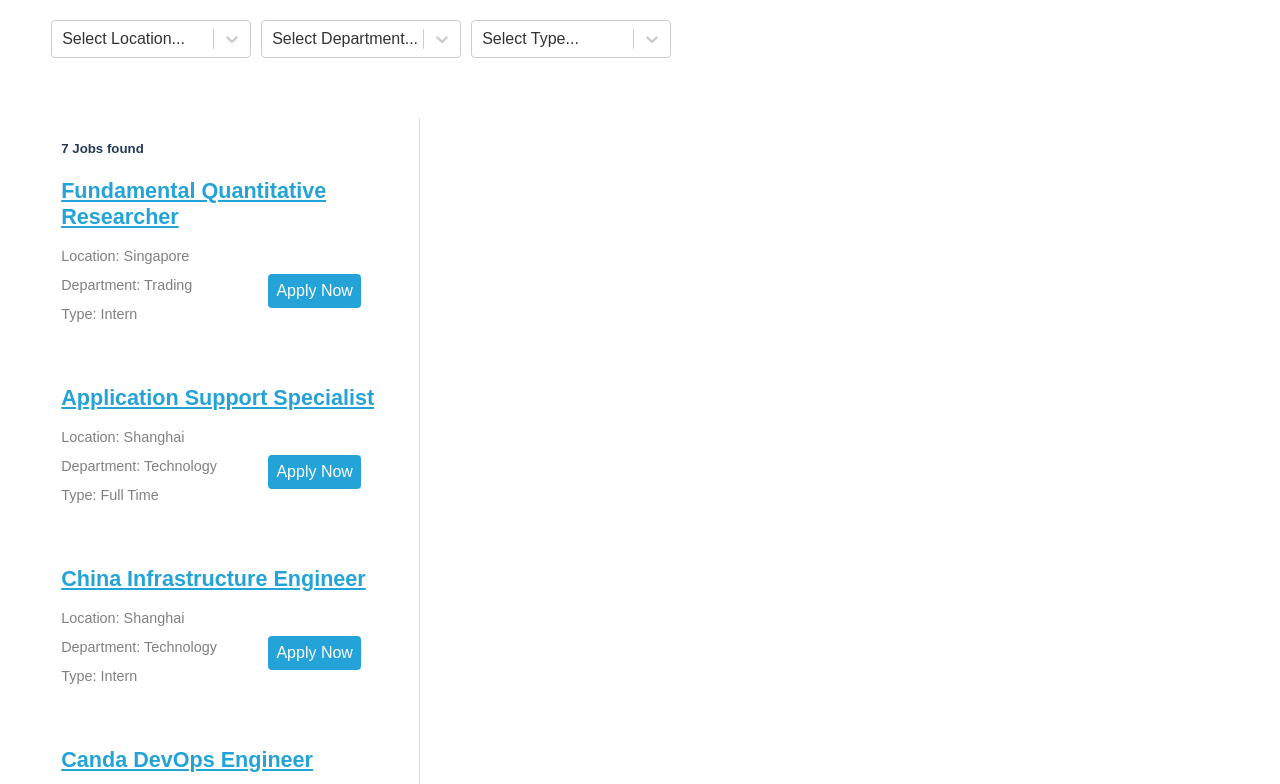
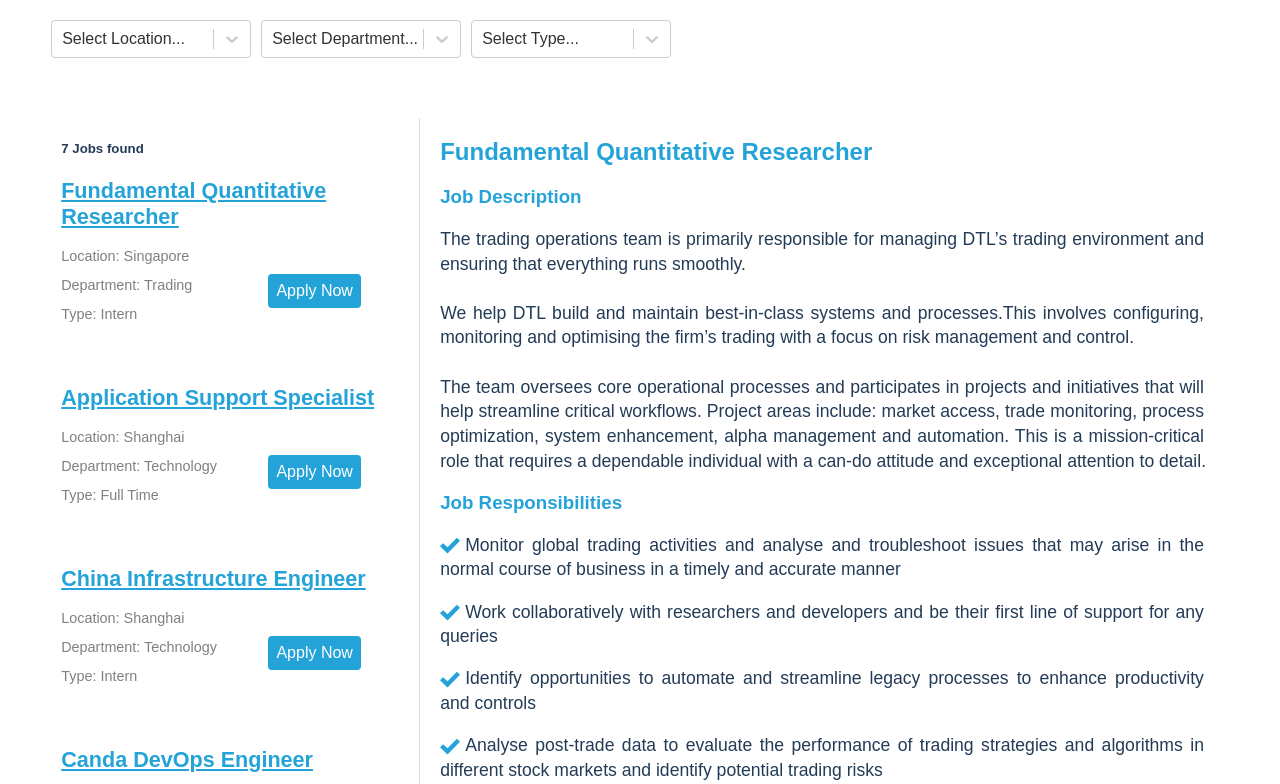
Before and after one commit to harshvats2000/dytechlab, a React (Create React App) app: page /careers in a window 1280 px wide. Shown: the part 1136-1920 px from the top of the page. Built offline with nearby package versions, Linux system fonts and the light colour scheme.

Commit message:
underline added

```diff
--- a/src/container/AboutUs/AboutUs.module.css
+++ b/src/container/AboutUs/AboutUs.module.css
@@ -55,6 +55,10 @@
   text-align: center;
 }
 
+.card_body > p {
+  text-align: left;
+}
+
 .card {
   display: flex;
 }
--- a/src/container/Careers/Career.js
+++ b/src/container/Careers/Career.js
@@ -41,11 +41,10 @@ jobs.map((job) => (job.id = uniquid()));
 
 export default function Career() {
   const [availableJobs, setAvailableJobs] = useState(jobs);
-  const [noJobs, setNoJobs] = useState(false);
   const [location, setLocation] = useState({ value: 'All', label: 'Select Location...' });
   const [type, setType] = useState({ value: 'All', label: 'Select Type...' });
   const [currJobId, setCurrJobId] = useState(null);
-  const currJob = jobs[jobs.findIndex((job) => job.id === currJobId)];
+  const currJob = currJobId && jobs[jobs.findIndex((job) => job.id === currJobId)];
 
   const [department, setDepartment] = useState({
     value: 'All',
@@ -70,6 +69,10 @@ export default function Career() {
     if (type.value !== 'All') {
       res = res.filter((job) => job.type === type.value);
     }
+    if (res.length === 0) {
+      setCurrJobId(null);
+    }
+
     setAvailableJobs(res);
   };
 
@@ -97,6 +100,10 @@ export default function Career() {
     AOS.init();
     updateJobs();
   }, [location, department, type]);
+
+  useEffect(() => {
+    setCurrJobId(availableJobs[0]?.id);
+  }, [availableJobs]);
 
   return (
     <>
@@ -273,6 +280,7 @@ export default function Career() {
                           height: '85vh',
                           overflowY: 'scroll',
                           scrollbarWidth: 'none',
+                          paddingRight: '20px',
                         }}
                       >
                         <h2 className='heading'>{currJob.name}</h2>
--- a/src/container/Careers/index.module.css
+++ b/src/container/Careers/index.module.css
@@ -163,10 +163,10 @@
     flex: 3;
     height: 85vh;
     overflow-y: scroll;
-    scrollbar-width: none;
+    /* scrollbar-width: none; */
   }
   .listing::-webkit-scrollbar {
-    display: none;
+    /* display: none; */
   }
   .see_more {
     display: none;
@@ -178,7 +178,7 @@
     margin-left: 20px;
     padding-left: 20px;
     border-left: 1px solid gainsboro;
-    scrollbar-width: none;
+    /* scrollbar-width: none; */
   }
   .job_card > h3 {
     font-size: 24px;
@@ -186,7 +186,7 @@
   .job_details_container {
     display: none;
   }
-  .container_right > div > div::-webkit-scrollbar {
+  /* .container_right > div > div::-webkit-scrollbar {
     display: none;
-  }
+  } */
 }
--- a/src/container/Culture/culture.module.css
+++ b/src/container/Culture/culture.module.css
@@ -63,6 +63,10 @@
 }
 
 .card_body > h4 {
+  text-align: left;
+}
+
+.card_body > p {
   text-align: left;
 }
 
```
